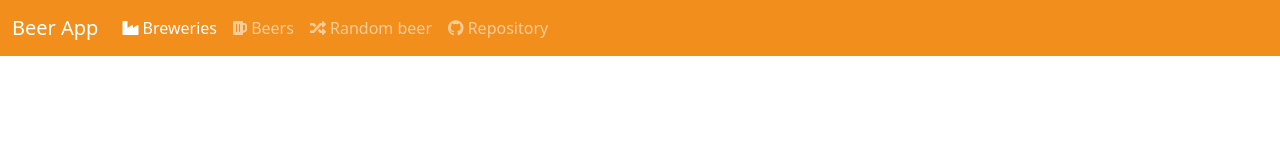
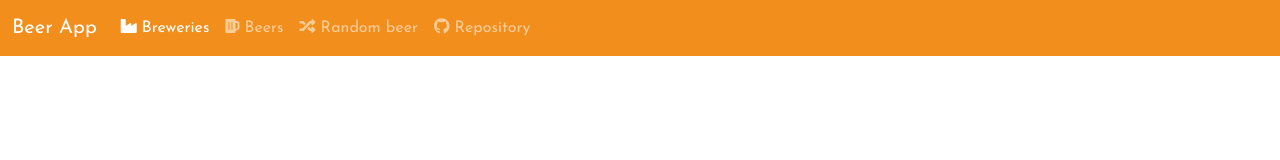
Before and after one commit to GabrielCrackPro/beer-app, a website: page public/index.html in a window 1280 px wide. Drawn offline with nearby package versions, Linux system fonts and the light colour scheme; no server answers.

Commit message:
Font family updated 💻

```diff
--- a/public/index.html
+++ b/public/index.html
@@ -4,6 +4,9 @@
  <title>Beer App</title>
  <link href="https://cdn.jsdelivr.net/npm/bootstrap@5.0.2/dist/css/bootstrap.min.css" rel="stylesheet" integrity="sha384-EVSTQN3/azprG1Anm3QDgpJLIm9Nao0Yz1ztcQTwFspd3yD65VohhpuuCOmLASjC" crossorigin="anonymous">
  <link rel="stylesheet" href="https://use.fontawesome.com/releases/v5.15.4/css/all.css" integrity="sha384-DyZ88mC6Up2uqS4h/KRgHuoeGwBcD4Ng9SiP4dIRy0EXTlnuz47vAwmeGwVChigm" crossorigin="anonymous">
+ <link rel="preconnect" href="https://fonts.googleapis.com">
+ <link rel="preconnect" href="https://fonts.gstatic.com" crossorigin>
+ <link href="https://fonts.googleapis.com/css2?family=Josefin+Sans:wght@400;700&display=swap" rel="stylesheet">
  <link rel='stylesheet' href='style.css'>
  </head>
  <body>
--- a/public/style.css
+++ b/public/style.css
@@ -2,6 +2,7 @@
  margin: 0;
  padding: 0;
  box-sizing: border-box;
+ font-family: 'Josefin Sans', sans-serif;
  }
 .beer-bg{
  background: #f28e1c;
```
